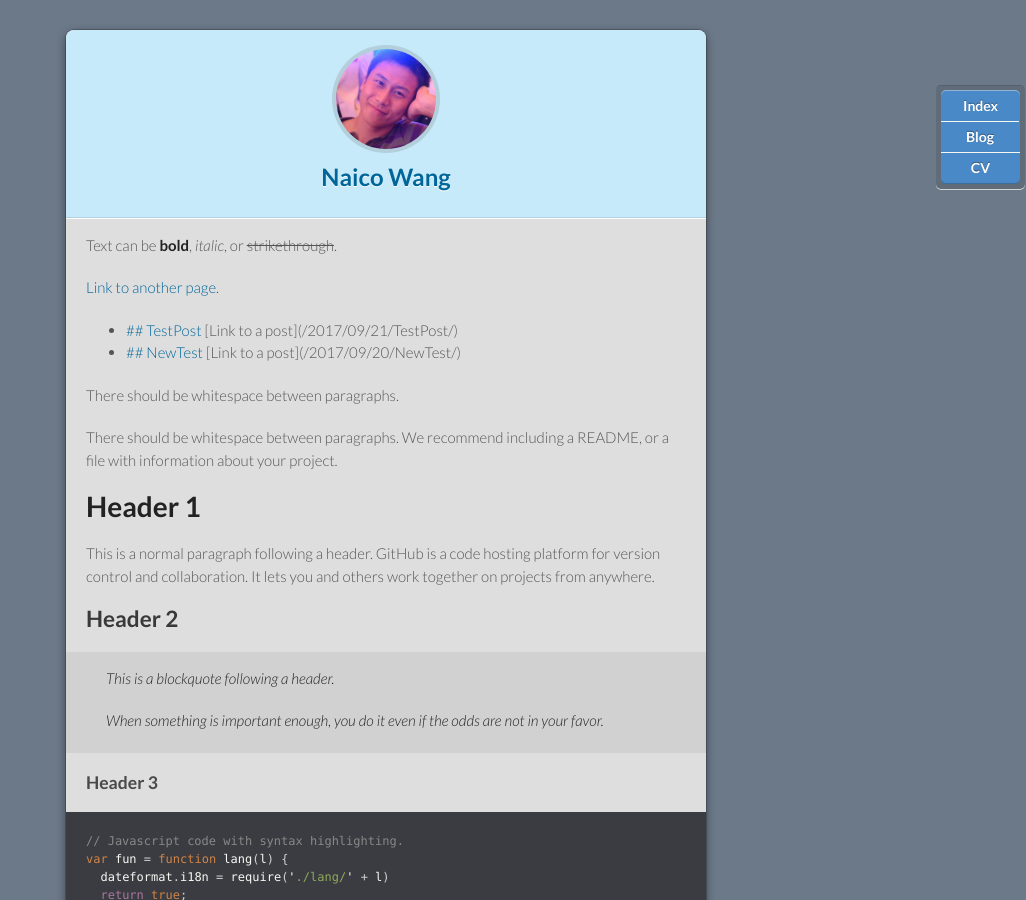
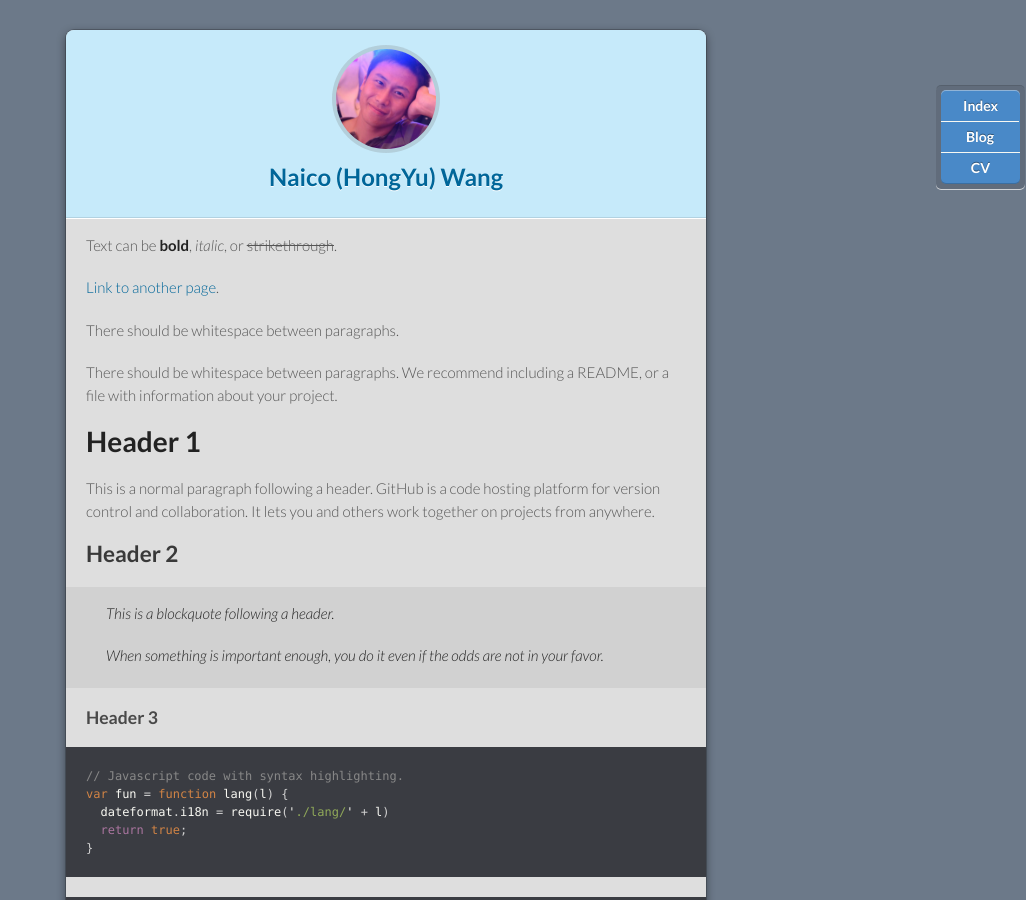
Before and after one commit to Naico/naico.github.io, a Jekyll site: the page built from index.md, in a window 1280 px wide and 900 px high. Shown: the whole window, without its empty margins (254-1280 px from the left). Built offline with Jekyll 4.4.1, drawn with Linux system fonts in a browser that asks for light colours; a script that is not in the unit is left out; the repository's description, which GitHub fills in, is left out.

```diff
--- a/_config.yml
+++ b/_config.yml
@@ -1,11 +1,8 @@
 theme: jekyll-theme-modernist
-title: Naico Wang
-Description: My Profile
-
+title: Naico (HongYu) Wang
+Description: Software Developer Engineer
 timezone: Asia/ShangHai
-
 permalink: pretty
-
 collections:
   posts:
     output: true
--- a/index.md
+++ b/index.md
@@ -5,14 +5,7 @@ layout: default
 Text can be **bold**, _italic_, or ~~strikethrough~~.
 
 [Link to another page](another-page).
-<ul>
-  {% for post in site.posts %}
-    <li>
-      <a href="{{ post.url }}">## {{ post.title }}</a>
-      [Link to a post]({{site.baseurl}}{{ post.url }})
-    </li>
-  {% endfor %}
-</ul>
+
 
 There should be whitespace between paragraphs.
 
```
Also changed, not shown: blog/index.md (added, +11 -0 lines).
